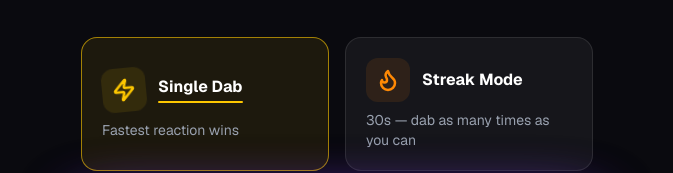
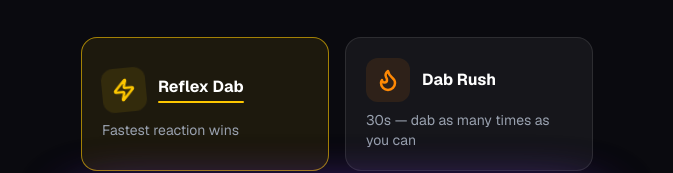
Before and after one commit to ItzMekh/Dab-Pose, a Next.js app: page / in a window 1280 px wide. Shown: the part 277-450 px from the top of the page, without its empty margins (303-976 px from the left). Built offline with nearby package versions, Linux system fonts and the light colour scheme.

Commit message:
feat: rename modes — Single Dab → Reflex Dab, Streak Mode → Dab Rush Display labels only; internal GameMode values ('single'/'streak') unchanged.

```diff
--- a/src/components/landing/LandingScreen.tsx
+++ b/src/components/landing/LandingScreen.tsx
@@ -13,7 +13,7 @@ const MODES = [
   {
     id: 'single' as GameMode,
     icon: Zap,
-    label: 'Single Dab',
+    label: 'Reflex Dab',
     sub: 'Fastest reaction wins',
     iconColor: 'text-yellow-400',
     iconBg: 'bg-yellow-400/10',
@@ -23,7 +23,7 @@ const MODES = [
   {
     id: 'streak' as GameMode,
     icon: Flame,
-    label: 'Streak Mode',
+    label: 'Dab Rush',
     sub: '30s — dab as many times as you can',
     iconColor: 'text-orange-400',
     iconBg: 'bg-orange-400/10',
--- a/src/components/leaderboard/Leaderboard.tsx
+++ b/src/components/leaderboard/Leaderboard.tsx
@@ -38,7 +38,7 @@ export default function Leaderboard() {
                 : 'text-gray-400 hover:text-white'
             }`}
           >
-            {t === 'single' ? '⚡ Single Dab' : '🔥 Streak Mode'}
+            {t === 'single' ? '⚡ Reflex Dab' : '🔥 Dab Rush'}
           </button>
         ))}
       </div>
```
